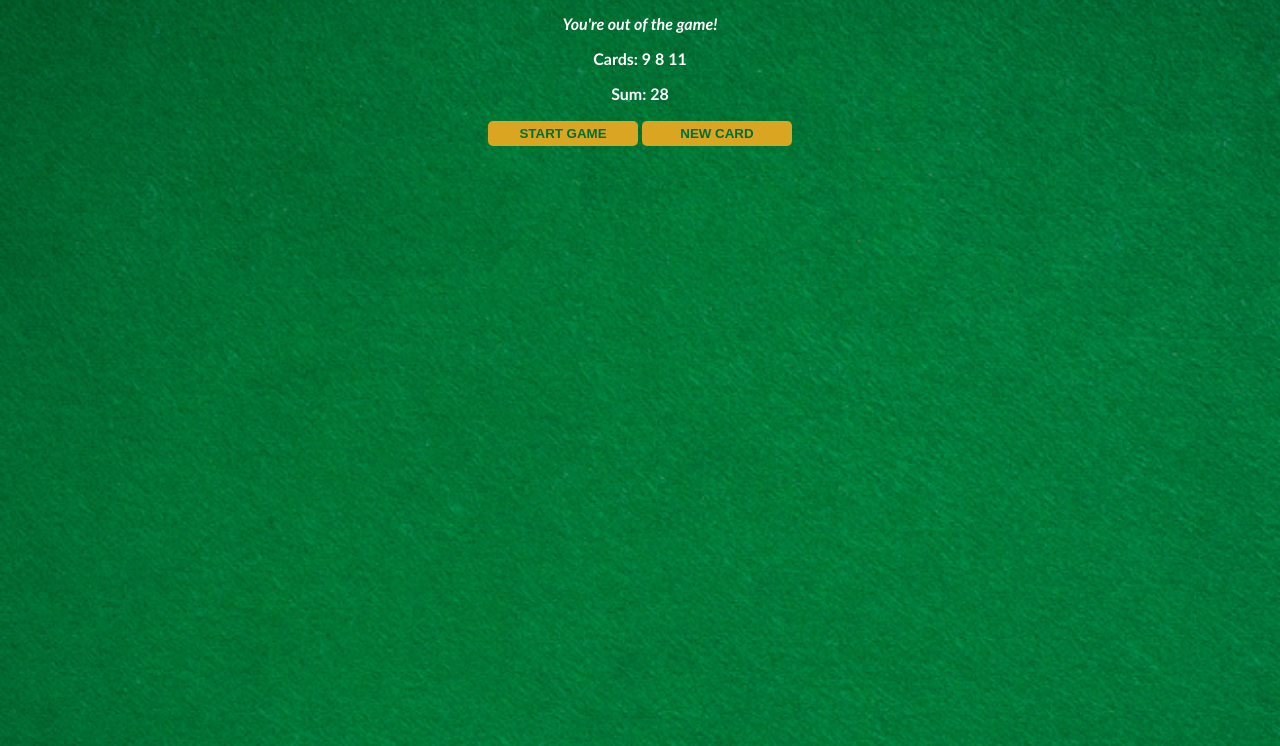
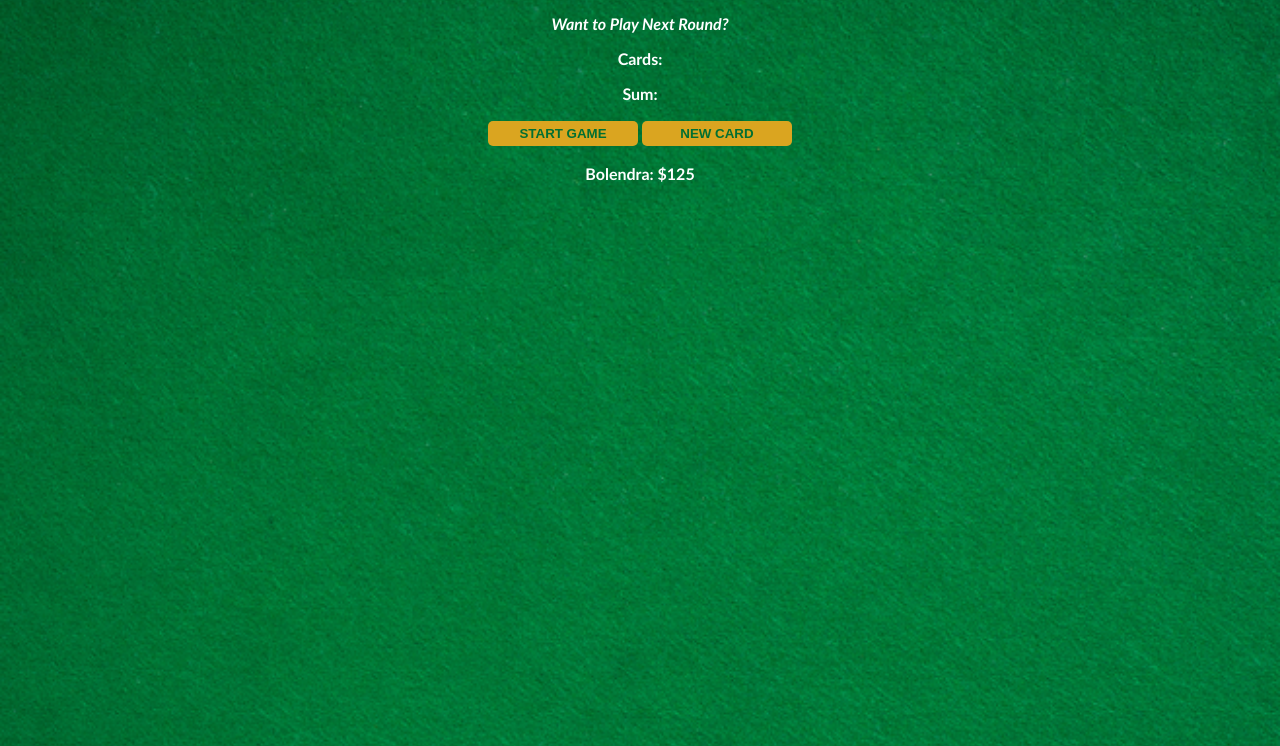
Before and after one commit to Bolendra2323/Simple-Game, a plain HTML site: page index.html in a window 1280 px wide. Both pictures are taken after a click on the button "NEW CARD". Shown: the part 54-800 px from the top of the page. Drawn offline with Linux system fonts and the light colour scheme.

Commit message:
completed

```diff
--- a/index.html
+++ b/index.html
@@ -13,14 +13,10 @@
         <p id="message-el">Want to Play Next Round?</p>
         <p id="card-el">Cards: </p>
         <p id="sum-el">Sum: </p>
-        <!--  Create a button that says START GAME.
-        Make it call a startGame() function when clicked -->
-
         <button onclick="startGame()">START GAME</button>
-
-        <!-- 1. Create a NEW CARD button, make it run newCard() on click -->
-
         <button onclick="newCard()">NEW CARD</button>
+        <!-- 1. Create a paragraph with an id of "player-el" -->
+        <p id="player-el"></p>
         <script src="index.js"></script>
     </body>
 </head>
--- a/index.js
+++ b/index.js
@@ -1,21 +1,25 @@
 //====================================================ACTUAL-TASK-HAPPENING==============================================================================================
-
-// 2. Use getRandomCard() to set the values of firstCard and secondCard
-
-
-let firstCard = getRandomCard();
-let secondCard = getRandomCard();
-let cards = [firstCard, secondCard]; //array of cards---> ordered list of items
-let sum = firstCard + secondCard
+// 2. Create the player object. Give it two keys, name and chips, and set their values
+let player = {
+    name: "Bolendra",
+    chips: 125
+}
+let cards = [];
+let sum = 0
 let hashBlackJack = false;
 
-let isAlive = true;
+let isAlive = false;
 
 let message = '';
 
 let messageEl = document.getElementById("message-el");
 let sumEl = document.querySelector("#sum-el");
 let cardEl = document.getElementById("card-el");
+// 3. Grab ahold of the player-el paragraph and store it in a variable called playerEl
+let playerEl = document.getElementById("player-el");
+// 4. Render the player's name and chips in playerEl
+
+playerEl.textContent += player.name + ": $" + player.chips
 
 // What is the difference between getElementById and querySelector?
 // With a querySelector statement, you can select an element based on a CSS selector.
@@ -31,7 +35,7 @@ function getRandomCard() {
     //randomNumber>10 signify we are getting Q,J,K
     if (randomNumber > 10) {
         return 10
-            //randomNumber===1 signify we are getting A
+            //randomNumber===1 signify we are getting Ace or A
     } else if (randomNumber === 1) {
         return 11
     } else {
@@ -40,6 +44,12 @@ function getRandomCard() {
 }
 
 function startGame() {
+    isAlive = true;
+    let firstCard = getRandomCard();
+    let secondCard = getRandomCard();
+
+    sum = firstCard + secondCard;
+    cards = [firstCard, secondCard];
     return renderGame();
 }
 
@@ -67,11 +77,12 @@ function renderGame() {
 }
 
 function newCard() {
-    // 3. Use the getRandomCard() to set the value of card
-
-    let card = getRandomCard();
-    sum += card;
-    cards.push(card);
-    console.log(cards);
-    renderGame();
+    // Only allow the player to get a new card if she IS alive and does NOT have a Blackjack
+    if (isAlive === true && hashBlackJack === false) {
+        let card = getRandomCard();
+        sum += card;
+        cards.push(card);
+        console.log(cards);
+        renderGame();
+    }
 }
```
